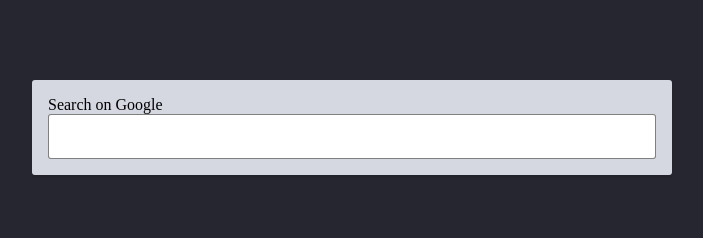
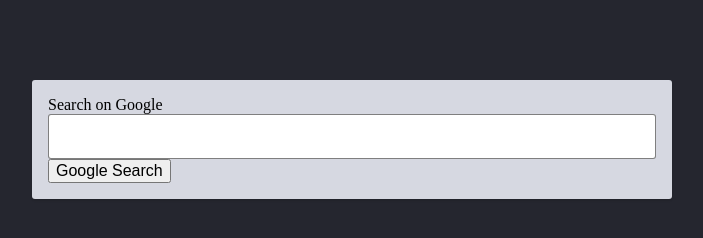
Before and after one commit to abdbadgithub/codi-html-css-git-excercice, a website: page week-3/21-buttons/index.html in a window 1280 px wide. Shown: the whole page, without its empty margins (288-991 px from the left). Drawn offline with Linux system fonts and the light colour scheme.

Commit message:
complete 21-buttons excercice

```diff
--- a/week-3/21-buttons/index.html
+++ b/week-3/21-buttons/index.html
@@ -15,6 +15,7 @@
           <label for="search-input">Search on Google</label>
           <input type="text" name="q" id="search-input" />
           <!-- Add a submit button here -->
+          <input class="test" type="submit" value="Google Search" />
         </form>
       </main>
     </div>
```
